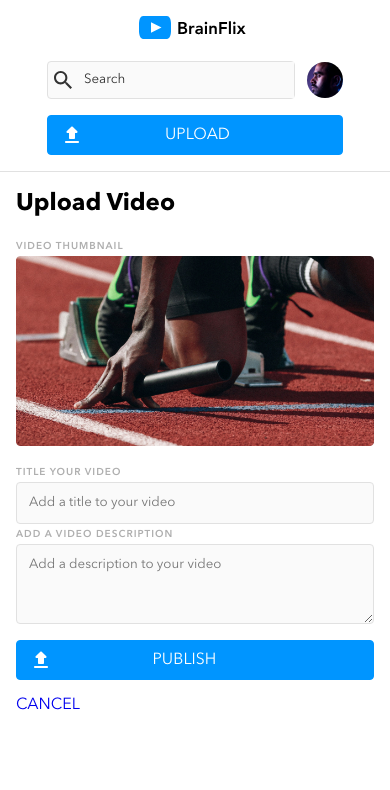
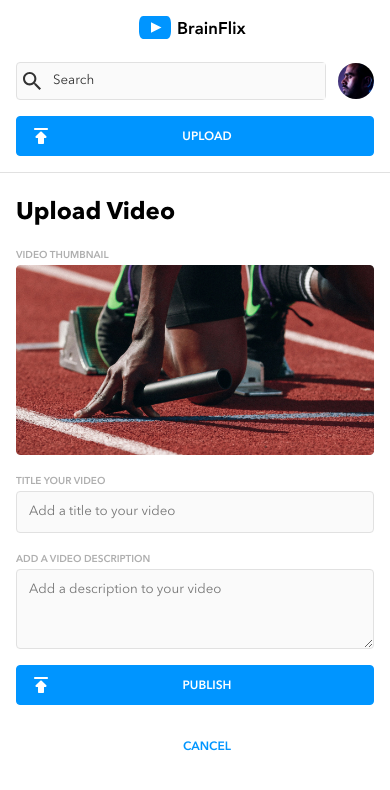
Before and after one commit to mcneilr2/robyn-mcneil-brainflix, a React (Vite) app: page /upload in a window 390 px wide. Shown: the top 790 px of the page. Built offline with nearby package versions, Linux system fonts and the light colour scheme.

Commit message:
fixed heading response between 320 and 768.  improved button styling, still needs some work.  upload page mobile styling mostly complete

```diff
--- a/src/components/Button/Button.jsx
+++ b/src/components/Button/Button.jsx
@@ -13,8 +13,6 @@ export default function Button({linkPath, section, text}) {
             icon = addCommentsIcon;
         case "PUBLISH":
             icon = publishIcon;
-        default:
-            icon = uploadIcon;
     }
 
     function buttonSubmitHandler(){
@@ -27,7 +25,9 @@ export default function Button({linkPath, section, text}) {
     <Link to={linkPath} onClick={buttonSubmitHandler} id = {section + "_" + text + "-button"}>
         <div className={section + "__" + text + "-container"}>
                 <img className={section +  "__" + text + "-icon"} src={icon}/>
-                {text}
+                <div className={section + "__" + text + "-text-container"}>
+                  {text}
+                </div>
         </div>
     </Link>
 
--- a/src/components/Button/Button.scss
+++ b/src/components/Button/Button.scss
@@ -12,10 +12,17 @@
 .header__UPLOAD, .comment-form__COMMENT, .upload__PUBLISH {
     &-icon {
         background-color: transparent;
-        padding-right: 30%;
         @include tablet {
             padding-right: 20%;
         }
+    }
+    &-text-container {
+        background-color: transparent;
+        width: 100%;
+        padding-top: 2px;
+        font-size: .75rem;
+        @include flexy-box-align(column, center, end)
+
     }
     &-container{
         background-color: $brainflix-blue;
--- a/src/components/Header/Header.scss
+++ b/src/components/Header/Header.scss
@@ -27,6 +27,8 @@
         @include flexy-box-align(row, center, center);
         width: 100%;
         &--large-display{
+            width: 100%;
+            padding: 0rem $mobile-padding-between-components;
             @include flexy-box-align(column, center, center);
             @include tablet {
                 @include flexy-box-align(row, center, end);
--- a/src/pages/UploadPage/UploadPage.jsx
+++ b/src/pages/UploadPage/UploadPage.jsx
@@ -32,9 +32,11 @@ function UploadPage() {
         </label>
         <Button linkPath="/" section="upload" text="PUBLISH" />
         </form>
-      <Link className="upload-video__cancel-button" to={`/`}>
-      CANCEL
-      </Link>
+        <div className="upload-video__cancel-container">
+          <Link className="upload-video__cancel-link" to={`/`}>
+            CANCEL
+          </Link>
+        </div>
     </section>
     </>
   )
--- a/src/pages/UploadPage/UploadPage.scss
+++ b/src/pages/UploadPage/UploadPage.scss
@@ -2,13 +2,30 @@
 @use '../../styles/partials/mixins' as *;
 @use '../../styles/partials/global' as *;
 
-.upload-video__thumbnail {
-    width: 100%;
-    padding-bottom: $mobile-padding-between-components;;
+.upload-video {
+    &__thumbnail {
+        width: 100%;
+    }
 }
 
+.upload__PUBLISH-container {
+    margin-top: 0rem;
+}
+
+.upload-video__cancel-container {
+    @include flexy-box-align(row, center, center);
+    padding-left: 1.5rem;
+}
+
+.upload-video__cancel-link {
+    font-size: .75rem;
+    color: $brainflix-blue;
+    padding: $mobile-padding-between-components 0rem;
+}
+
+
 .upload-video {
-    padding: $mobile-padding-between-components;
+    padding: $mobile-padding-before-headline $mobile-padding-between-components $mobile-padding-after-headline $mobile-padding-between-components;
     border-top: .0625rem solid $mercury;
     &__title {
         padding-bottom: $mobile-padding-after-headline;
@@ -16,6 +33,7 @@
     &__label {
         color: $silver;
         @include flexy-box-align(column, left, center);
+        padding-bottom: $mobile-padding-between-components;
     }
     &__description-input, &__title-input {
           width: 100%;
--- a/src/styles/partials/_global.scss
+++ b/src/styles/partials/_global.scss
@@ -59,9 +59,9 @@ p {
     }
 }
 
-label, .header__upload-container, .comments__add-container {
+label, .header__upload-container, .comments__add-container, a {
     @include font-styling(.625rem, 600, 1.25rem);
-    letter-spacing: .0625rem;
+    // letter-spacing: .0625rem;
     @include tablet {
         @include font-styling(.75rem, 700, 1.25rem);
     }
```
